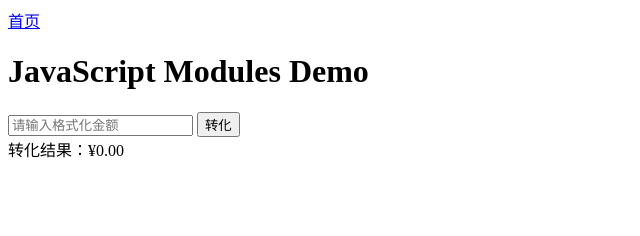
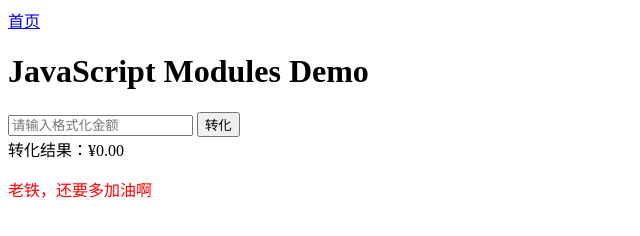
Before and after one commit to vipchens/learning-notes-demo, a website with bundled scripts: page pages/modules/index.html in a window 1280 px wide. Both pictures are taken after a click on the button "转化". Shown: the whole page, without its empty margins (0-640 px from the left). Built offline with nearby package versions, Linux system fonts and the light colour scheme.

Commit message:
增加动态加载模块功能

```diff
--- a/pages/modules/index.html
+++ b/pages/modules/index.html
@@ -15,6 +15,7 @@
     </div>
 
     <div class="result">转化结果：</div>
-    <script type="module" src="js/index.js"></script>
+    <p class="evaluate" style="color: red"></p>
+    <script type="module" src="./js/index.mjs"></script>
   </body>
 </html>
--- a/pages/modules/js/index.js
+++ /dev/null
@@ -1,12 +0,0 @@
-import { fmtMoney, getElById, getElByClass, getElByTag } from "./util.mjs";
-
-window.onload = () => {
-  const moenyEl = getElById("money");
-  const btnEl = getElById("btn");
-  const resultEl = getElByClass("result");
-
-  btnEl.addEventListener("click", () => {
-    const res = fmtMoney(Number(moenyEl.value));
-    resultEl[0].innerHTML = "转化结果：" + res;
-  });
-};
--- /dev/null
+++ b/pages/modules/js/index.mjs
@@ -0,0 +1,25 @@
+import { fmtMoney, getElById, getElByClass, getElByTag } from "./util.mjs";
+
+window.onload = () => {
+  const moenyEl = getElById("money");
+  const btnEl = getElById("btn");
+  const resultEl = getElByClass("result");
+  const evaluateEl = getElByClass("evaluate");
+
+  btnEl.addEventListener("click", () => {
+    const value = Number(moenyEl.value);
+    const res = fmtMoney(value);
+    resultEl[0].innerHTML = "转化结果：" + res;
+
+    setTimeout(async () => {
+      const zh = await import("./zh_cn.mjs");
+      let text;
+      if (value > 10000) {
+        text = zh.Exceed_expectations;
+      } else {
+        text = zh.Lower_expectations;
+      }
+      evaluateEl[0].innerHTML = text;
+    }, 500);
+  });
+};
--- /dev/null
+++ b/pages/modules/js/zh_cn.mjs
@@ -0,0 +1,2 @@
+export const Exceed_expectations = "可以啊老铁，你很富有啊";
+export const Lower_expectations = "老铁，还要多加油啊";
```
Also changed, not shown: pages/modules/readme.md.
